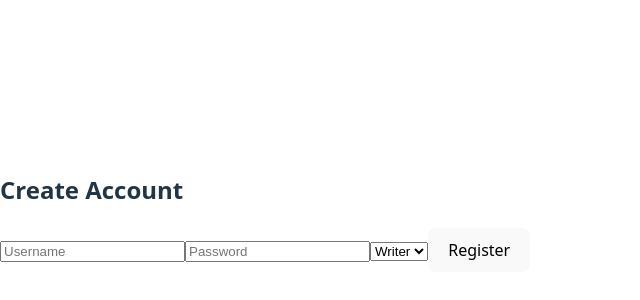
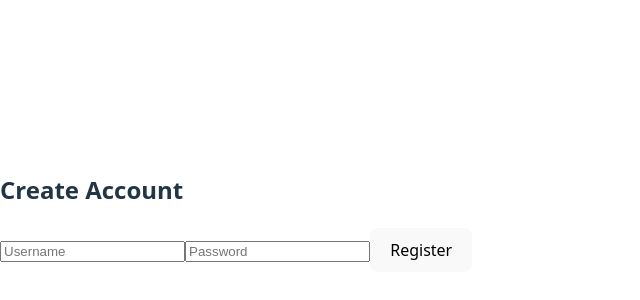
Before and after one commit to alybt/va-website-system, a React (Vite) app in the folder frontend/: page /register in a window 1280 px wide. Shown: the part 188-488 px from the top of the page, without its empty margins (0-640 px from the left). Built offline with nearby package versions, Linux system fonts and the light colour scheme.

Commit message:
fix: Register and Remove the role issue

```diff
--- a/frontend/src/pages/auth/Register.jsx
+++ b/frontend/src/pages/auth/Register.jsx
@@ -2,7 +2,7 @@ import { useState } from 'react';
 import api from '../../api/axios';
 
 const RegisterPage = () => {
-  const [formData, setFormData] = useState({ username: '', password: '', role: 'writer' });
+  const [formData, setFormData] = useState({ username: '', password: '', role: 'user' });
   const [msg, setMsg] = useState('');
 
   const handleRegister = async (e) => {
@@ -37,13 +37,7 @@ const RegisterPage = () => {
           onChange={(e) => setFormData({...formData, password: e.target.value})}
         />
 
-        <select
-          className="w-full p-2 mb-6 bg-gray-700 rounded"
-          onChange={(e) => setFormData({...formData, role: e.target.value})}
-        >
-          <option value="writer">Writer</option>
-          <option value="host">Host</option>
-        </select>
+
 
         <button type='submit' className="w-full bg-green-600 p-2 rounded hover:bg-green-700 transition">
           Register
```
Also changed, not shown: 2 other files (tests, documents, lock files or other folders).
